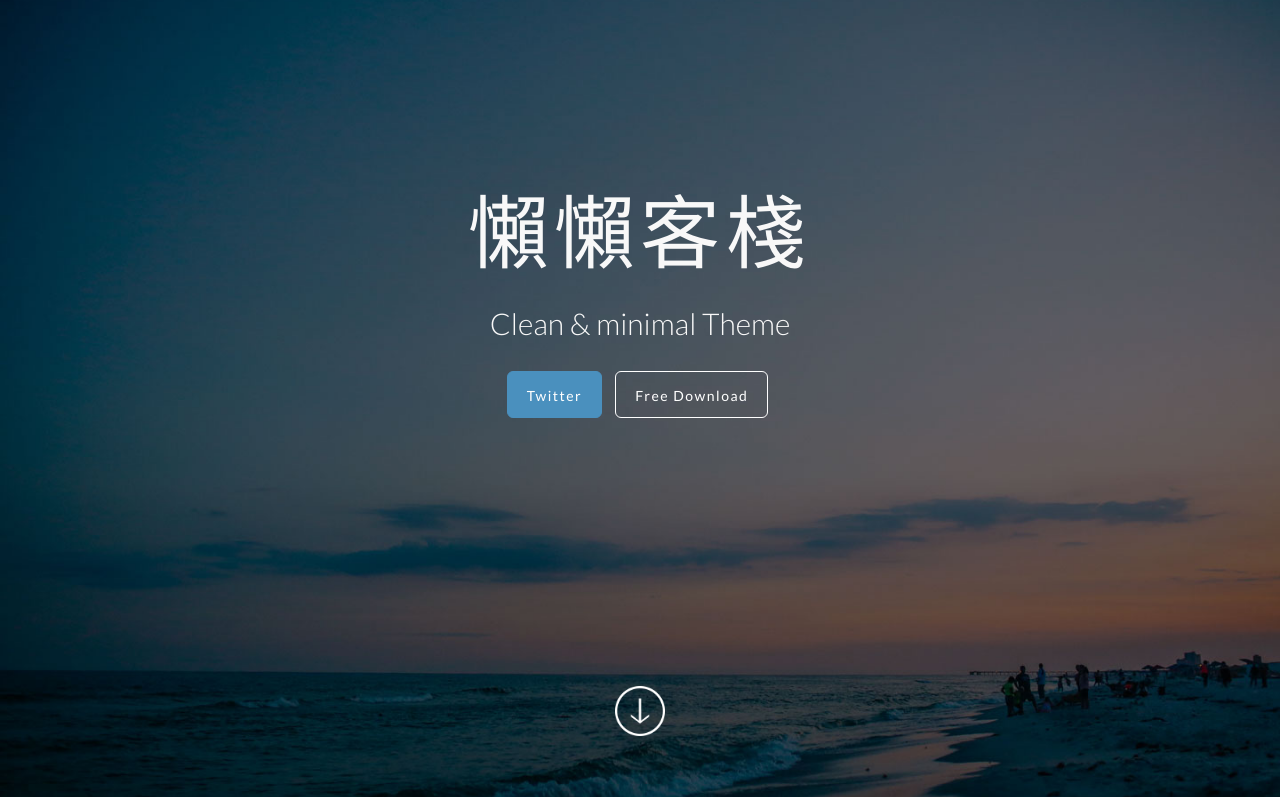
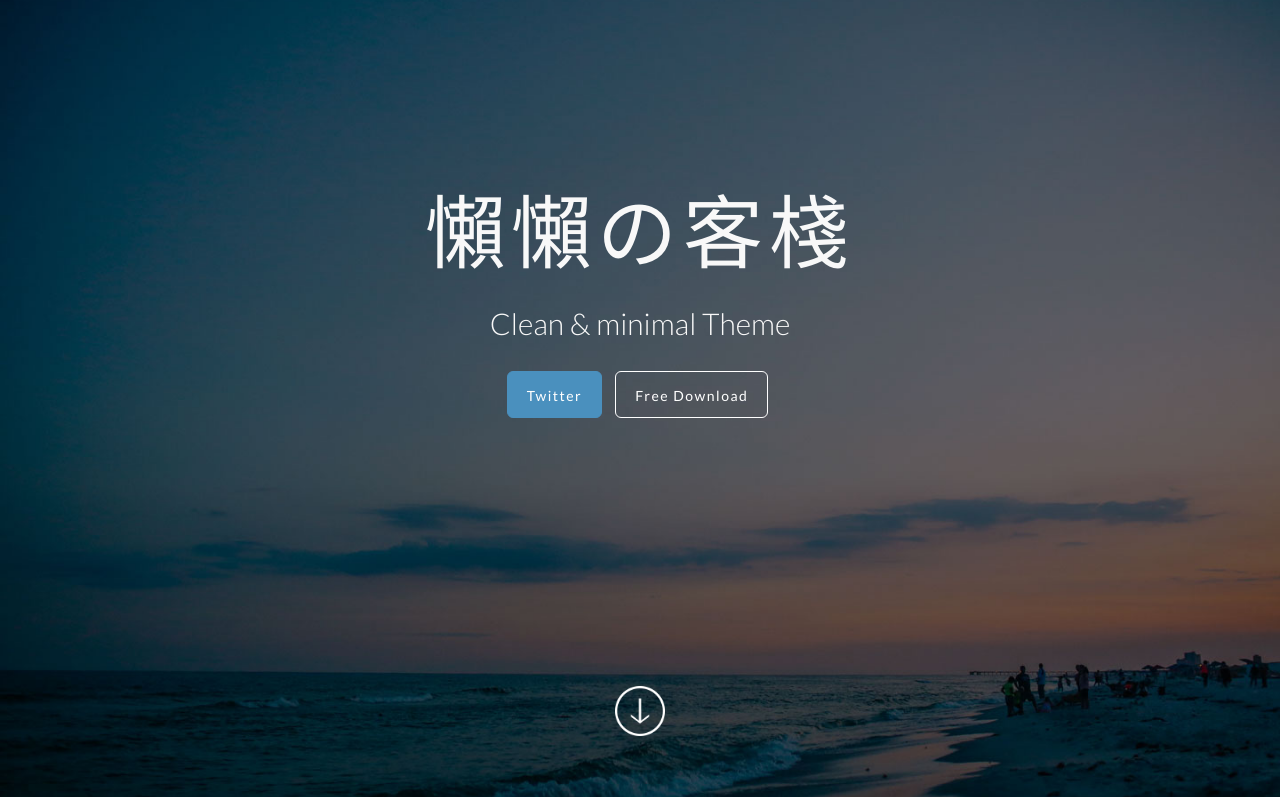
Before and after one commit to chun1110/webex, a plain HTML site: page index.html in a window 1280 px wide. Shown: the top 797 px of the page. Drawn offline with Linux system fonts and the light colour scheme.

Commit message:
update index.html

```diff
--- a/index.html
+++ b/index.html
@@ -12,7 +12,7 @@
     <meta name="description" content="Flatfy Free Flat and Responsive HTML5 Template ">
     <meta name="author" content="">
 
-    <title>懶懶客棧</title>
+    <title>懶懶の客棧</title>
 
     <!-- Bootstrap core CSS -->
     <link href="css/bootstrap.min.css" rel="stylesheet">
@@ -59,7 +59,7 @@
 	<!-- FullScreen -->
     <div class="intro-header">
 		<div class="col-xs-12 text-center abcen1">
-			<h1 class="h1_home wow fadeIn" data-wow-delay="0.4s">懶懶客棧</h1>
+			<h1 class="h1_home wow fadeIn" data-wow-delay="0.4s">懶懶の客棧</h1>
 			<h3 class="h3_home wow fadeIn" data-wow-delay="0.6s">Clean & minimal Theme</h3>
 			<ul class="list-inline intro-social-buttons">
 				<li><a href="https://twitter.com/galantiandrea" class="btn  btn-lg mybutton_cyano wow fadeIn" data-wow-delay="0.8s"><span class="network-name">Twitter</span></a>
```
